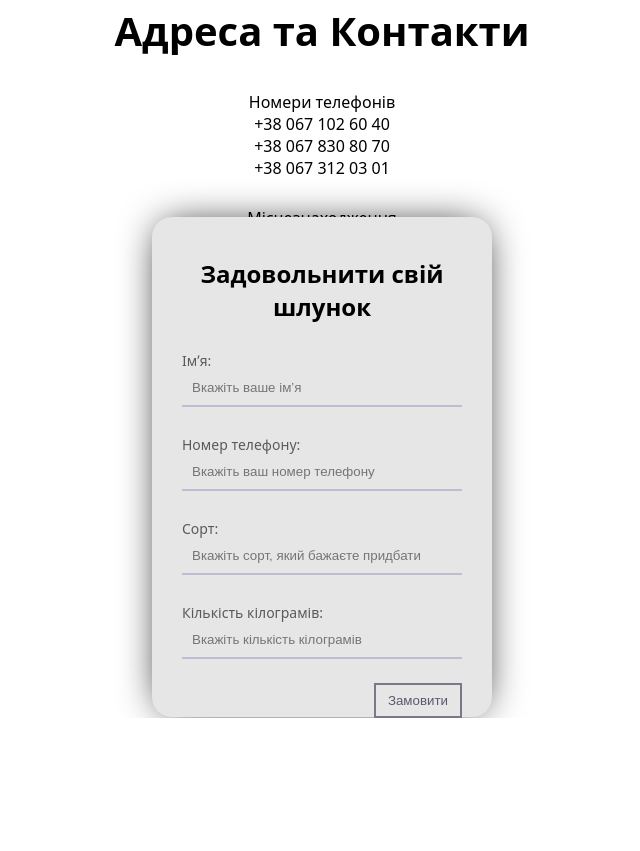
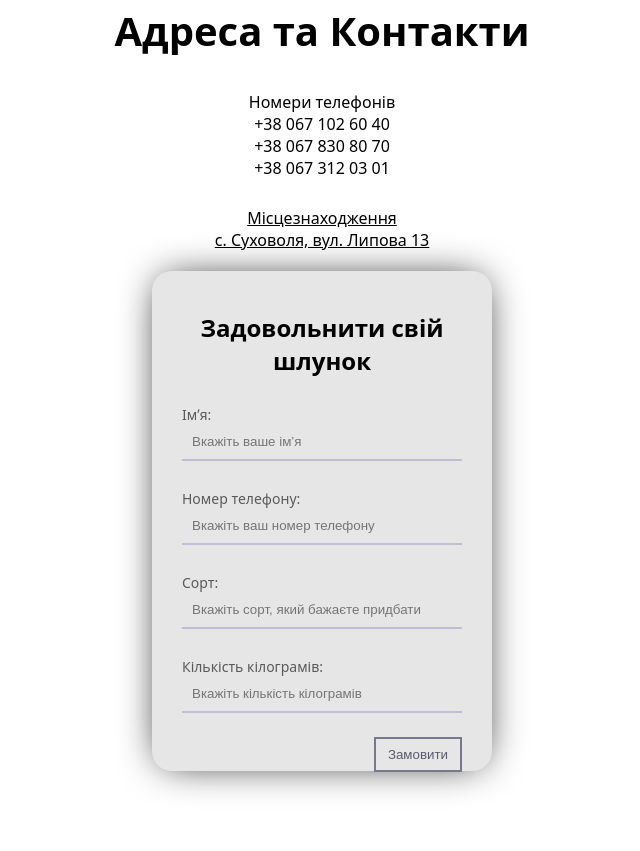
Before and after one commit to androy77/androy77.github.io, a plain HTML site: page index.html in a window 1280 px wide. Shown: the part 2428-3279 px from the top of the page, without its empty margins (318-958 px from the left). Before the commit the page ends 3146 px from the top, so only its background shows below. Drawn offline with nearby package versions, Linux system fonts and the light colour scheme.

Commit message:
Update index.html

```diff
--- a/index.html
+++ b/index.html
@@ -149,6 +149,9 @@
           Місцезнаходження<br />с. Суховоля, вул. Липова 13<br />
         </a>
       </p>
+    </section>
+
+    <section class="form-wrapper">
       <form class="form">
         <h2>Задовольнити свій шлунок</h2>
         <p type="Імʼя:"><input placeholder="Вкажіть ваше імʼя"></input></p>
```
